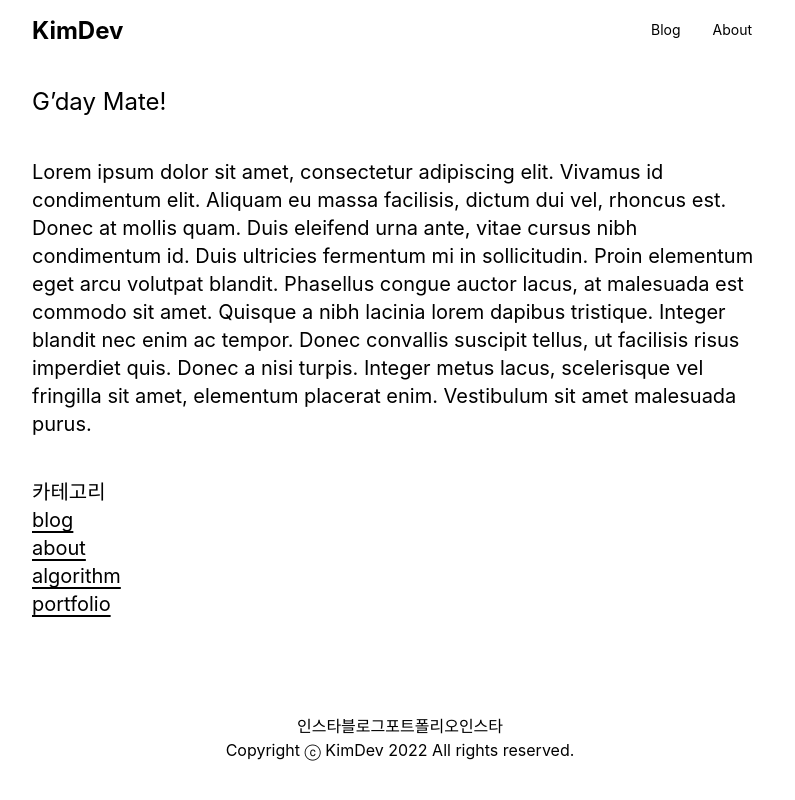
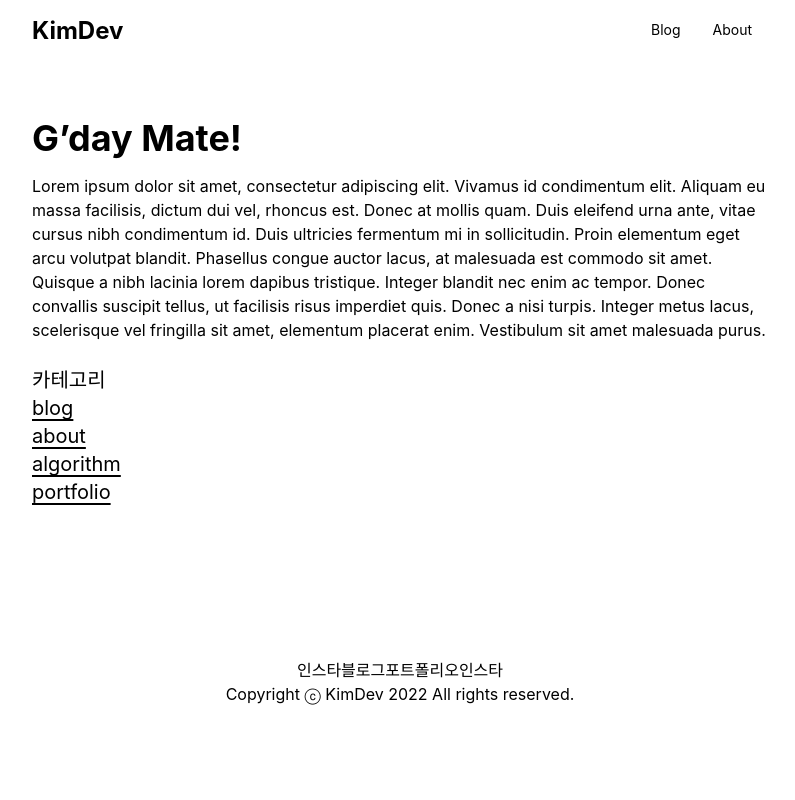
Before and after one commit to seongsoo96/blog, a Next.js app: page / in a window 1280 px wide. Shown: the top 800 px of the page, without its empty margins (240-1035 px from the left). Built offline with nearby package versions, Linux system fonts and the light colour scheme.

Commit message:
style pages UI

```diff
--- a/pages/about.tsx
+++ b/pages/about.tsx
@@ -7,8 +7,12 @@ export default function About() {
 				<title>About</title>
 				<link rel="icon" href="/favicon.ico" />
 			</Head>
-			<div className="text-4xl my-6">
-				<h1>소개 페이지</h1>
+			<div className="py-14">
+				<h1 className="category-title">소개 페이지</h1>
+				<p className="category-description">
+					Lorem ipsum dolor sit amet, consectetur adipiscing elit.
+					Vivamus id condimentum elit. Aliquam eu massa facilisis,
+				</p>
 			</div>
 		</>
 	);
--- a/pages/algorithm.tsx
+++ b/pages/algorithm.tsx
@@ -7,8 +7,12 @@ export default function Algorithm() {
 				<title>Algorithm</title>
 				<link rel="icon" href="/favicon.ico" />
 			</Head>
-			<div className="text-4xl my-6">
-				<h1>알고리즘 연습</h1>
+			<div className="py-14">
+				<h1 className="category-title">알고리즘 연습</h1>
+				<p className="category-description">
+					Lorem ipsum dolor sit amet, consectetur adipiscing elit.
+					Vivamus id condimentum elit. Aliquam eu massa facilisis,
+				</p>
 			</div>
 		</>
 	);
--- a/pages/blog.tsx
+++ b/pages/blog.tsx
@@ -29,8 +29,13 @@ export default function Blog({
 				<title>Blog</title>
 				<link rel="icon" href="/favicon.ico" />
 			</Head>
-			<div className="text-4xl my-6">
-				<h1>Blog</h1>
+			{/* <div className="text-4xl my-6"> */}
+			<div className="py-14">
+				<h1 className="category-title">Blog</h1>
+				<p className="category-description">
+					Lorem ipsum dolor sit amet, consectetur adipiscing elit.
+					Vivamus id condimentum elit. Aliquam eu massa facilisis,
+				</p>
 			</div>
 			<ul className="text-2xl divide-y divide-gray-200 -m-4 md:-m-0">
 				{allPostsData.map(({ id, title, date, preview }) => (
--- a/pages/index.tsx
+++ b/pages/index.tsx
@@ -31,10 +31,9 @@ const Home = ({
 				<title>Blog</title>
 				<link rel="icon" href="/favicon.ico" />
 			</Head>
-			<div className="text-4xl my-6">
-				<h1>G&rsquo;day Mate!</h1>
-				<br />
-				<p className="text-xl">
+			<div className="py-14">
+				<h1 className="category-title">G&rsquo;day Mate!</h1>
+				<p className="category-description">
 					Lorem ipsum dolor sit amet, consectetur adipiscing elit.
 					Vivamus id condimentum elit. Aliquam eu massa facilisis,
 					dictum dui vel, rhoncus est. Donec at mollis quam. Duis
--- a/pages/portfolio.tsx
+++ b/pages/portfolio.tsx
@@ -7,8 +7,13 @@ export default function Portfolio() {
 				<title>Portfolio</title>
 				<link rel="icon" href="/favicon.ico" />
 			</Head>
-			<div className="text-4xl my-6">
-				<h1>포트폴리오</h1>
+			<div className="py-14">
+				<h1 className="category-title">포트폴리오</h1>
+				<p className="category-description">
+					Lorem ipsum dolor sit amet, consectetur adipiscing elit.
+					Vivamus id condimentum elit. Aliquam eu massa facilisis,
+				</p>
+				<button className="btn-blue">hello</button>
 			</div>
 		</>
 	);
```
